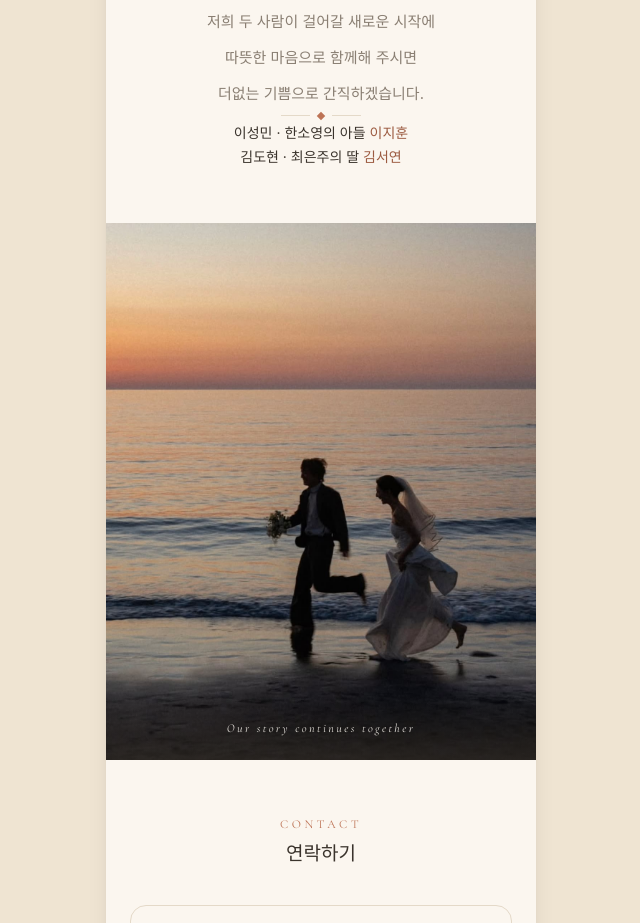
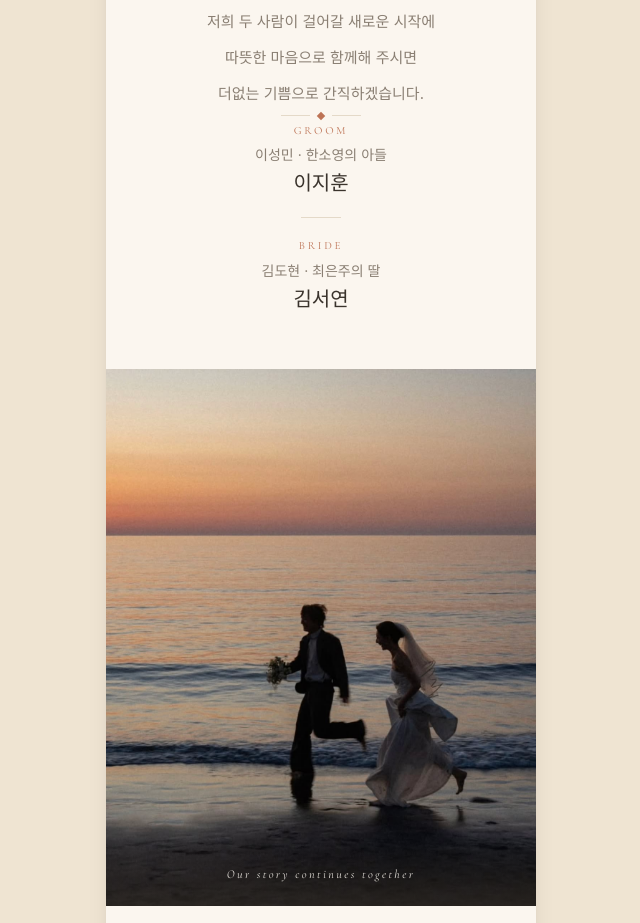
Before and after one commit to hyr0208/wedding-invitation-letter, a React (Vite) app: page / in a window 1280 px wide. Shown: the part 1100-2023 px from the top of the page, without its empty margins (319-959 px from the left). Built offline with nearby package versions, Linux system fonts and the light colour scheme; a web font is replaced by a local one.

Commit message:
Clarify groom/bride in greeting section
Add GROOM/BRIDE labels and enlarge each name so the two are easy to
tell apart at a glance, instead of two near-identical text lines.

```diff
--- a/src/components/Greeting.tsx
+++ b/src/components/Greeting.tsx
@@ -21,15 +21,28 @@ export function Greeting({ data }: GreetingProps) {
 
       <Divider />
 
-      <div className="flex flex-col items-center gap-1 text-sm text-ink">
-        <p>
-          {data.groom.parents.father} · {data.groom.parents.mother}의 아들{' '}
-          <span className="font-medium text-terracotta-dark">{data.groom.name}</span>
-        </p>
-        <p>
-          {data.bride.parents.father} · {data.bride.parents.mother}의 딸{' '}
-          <span className="font-medium text-terracotta-dark">{data.bride.name}</span>
-        </p>
+      <div className="flex flex-col items-center gap-5">
+        <div className="text-center">
+          <p className="font-serif-en text-[11px] tracking-[0.25em] text-terracotta uppercase">
+            Groom
+          </p>
+          <p className="mt-1.5 text-sm text-ink-soft">
+            {data.groom.parents.father} · {data.groom.parents.mother}의 아들
+          </p>
+          <p className="font-serif-kr mt-1 text-xl font-medium text-ink">{data.groom.name}</p>
+        </div>
+
+        <span className="h-px w-10 bg-line" />
+
+        <div className="text-center">
+          <p className="font-serif-en text-[11px] tracking-[0.25em] text-terracotta uppercase">
+            Bride
+          </p>
+          <p className="mt-1.5 text-sm text-ink-soft">
+            {data.bride.parents.father} · {data.bride.parents.mother}의 딸
+          </p>
+          <p className="font-serif-kr mt-1 text-xl font-medium text-ink">{data.bride.name}</p>
+        </div>
       </div>
     </Section>
   )
```
